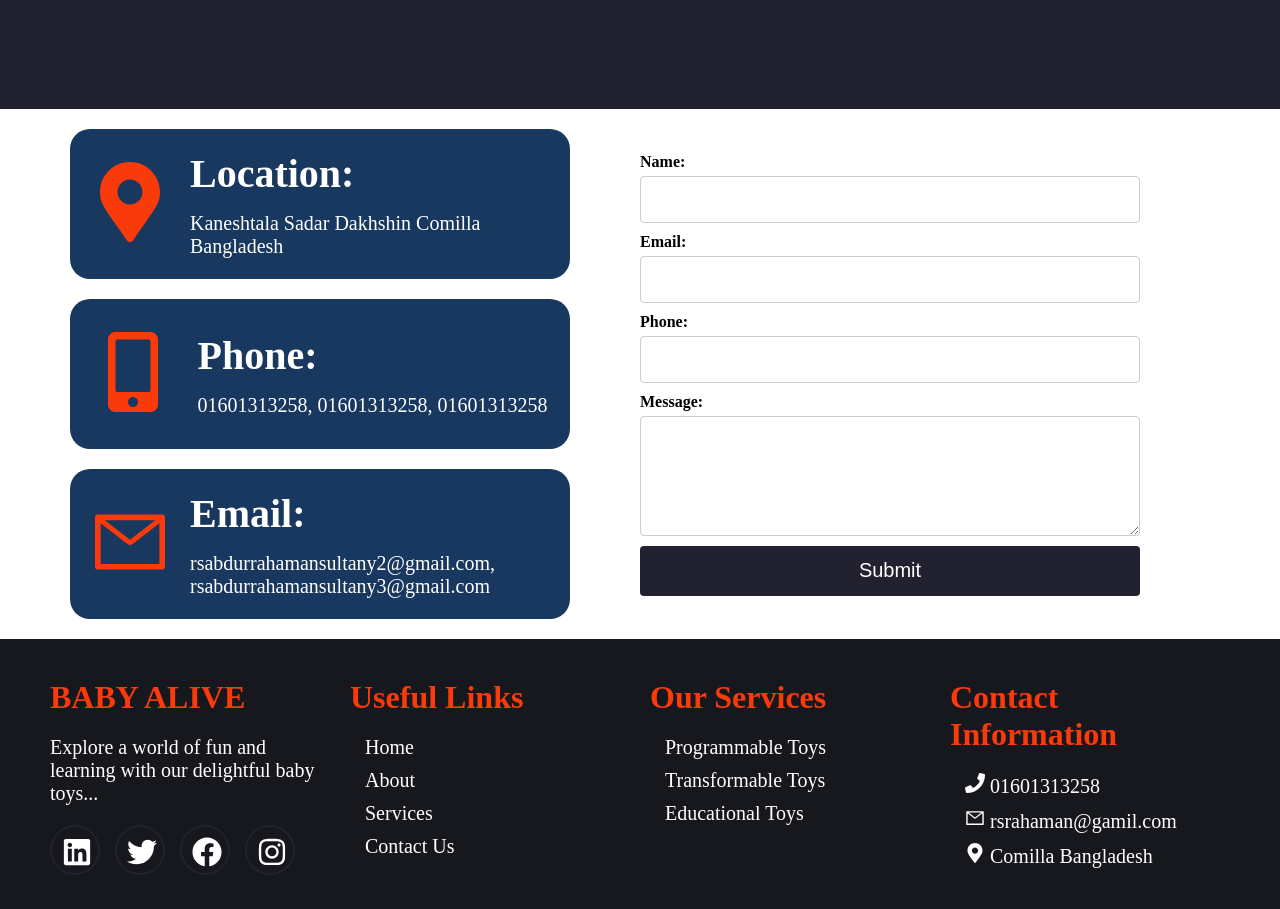
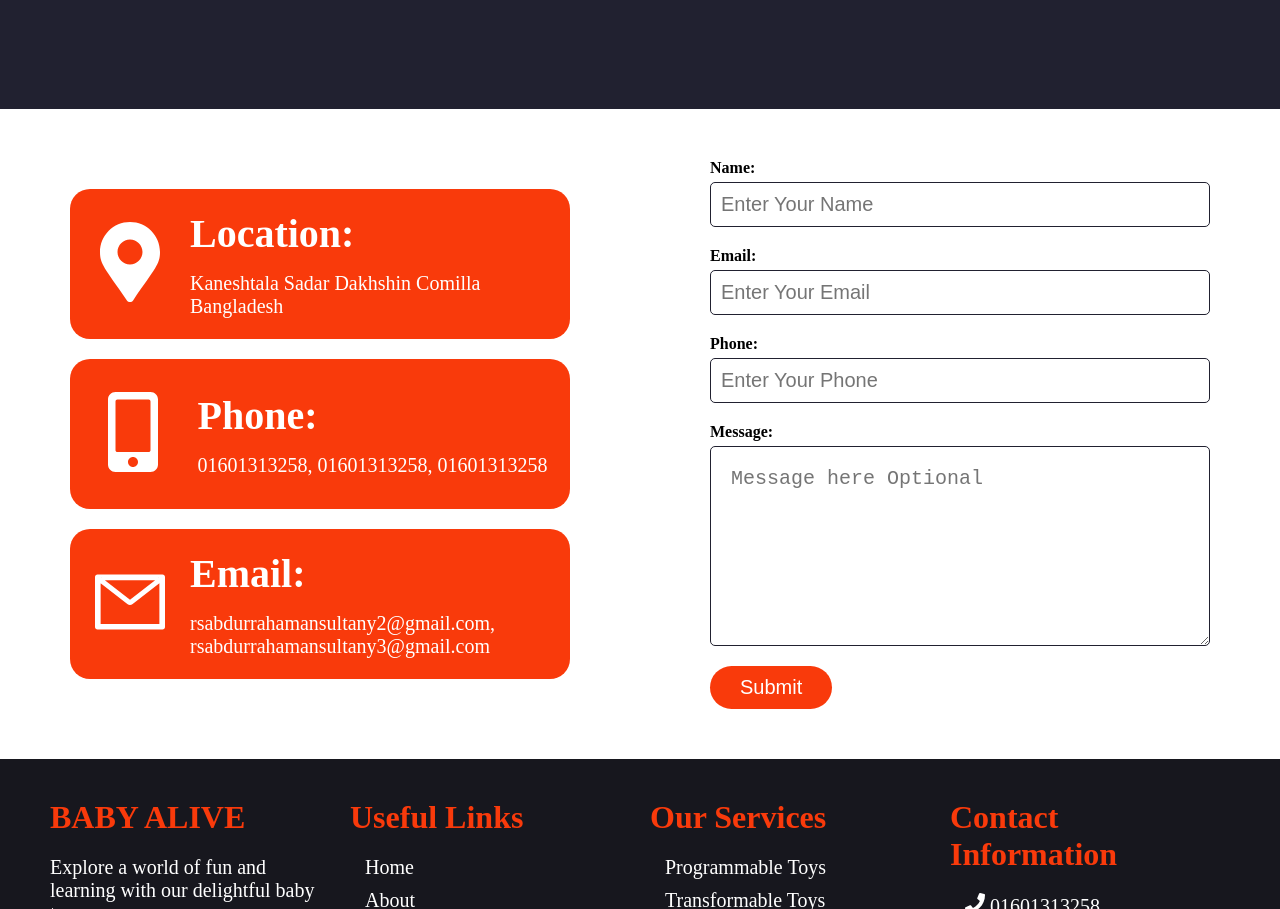
Before and after one commit to dev-rahaman/toy-merketplace-client, a React (Vite) app: page /contactus in a window 1280 px wide. Shown: the part 660-1569 px from the top of the page. Built offline with nearby package versions, Linux system fonts and the light colour scheme; no server answers.

Commit message:
contact us page edited

```diff
--- a/src/Components/Banner/Banner.css
+++ b/src/Components/Banner/Banner.css
@@ -18,6 +18,7 @@
   margin-top: 100px;
   font-size: 60px;
   height: 350px;
+  color: #fff;
 }
 
 .Banner-left p {
--- a/src/Pages/AddToy/addtoy.css
+++ b/src/Pages/AddToy/addtoy.css
@@ -59,9 +59,13 @@ textarea {
   border: 1px solid #212130;
   outline: none;
 }
-.toy-container input:focus,
+
+input[type="text"]:focus,
+input[type="email"]:focus,
+input[type="tel"]:focus,
+input[type="password"]:focus,
 textarea:focus {
-  border: 1px solid #36e0f7;
+  border: 1px solid #f93a0b;
 }
 
 @media screen and (max-width: 768px) {
--- a/src/Pages/ContactUs/ContactUs.jsx
+++ b/src/Pages/ContactUs/ContactUs.jsx
@@ -54,7 +54,7 @@ const ContactUs = () => {
       <div className="contact-us-container">
         <h2
           className="heading-blog"
-          style={{ color: "#2FC8DF", fontSize: "70px" }}
+          style={{ color: "#F93A0B", fontSize: "70px" }}
         >
           Contact Us
         </h2>
@@ -69,7 +69,7 @@ const ContactUs = () => {
           className="ascending"
           style={{
             fontWeight: "bold",
-            backgroundColor: "#2FC8DF",
+            backgroundColor: "#F93A0B",
             width: "200px",
             height: "50px",
             borderRadius: "50px 50px 50px 0px",
@@ -92,7 +92,7 @@ const ContactUs = () => {
                 <FaMapMarkerAlt
                   style={{
                     fontSize: "80px",
-                    color: "#F93A0B",
+                    color: "#fff",
                     marginRight: "20px",
                     display: "inline-block",
                   }}
@@ -111,7 +111,7 @@ const ContactUs = () => {
                 <FaMobileAlt
                   style={{
                     fontSize: "80px",
-                    color: "#F93A0B",
+                    color: "#fff",
                     marginRight: "20px",
                     display: "inline-block",
                   }}
@@ -130,7 +130,7 @@ const ContactUs = () => {
                 <AiOutlineMail
                   style={{
                     fontSize: "80px",
-                    color: "#F93A0B",
+                    color: "#fff",
                     marginRight: "20px",
                     display: "inline-block",
                   }}
@@ -146,22 +146,58 @@ const ContactUs = () => {
             </div>
           </div>
 
-          <div className="Contact-right">
-            <form>
+          <form
+            onSubmit={handleMessage}
+            className="req-rom"
+            id="contact-us-form-container"
+          >
+            <div className="form-group">
               <label name="name">Name:</label>
-              <input type="text" id="name" name="name" required />
-
+              <input
+                type="text"
+                id="name"
+                name="name"
+                required
+                placeholder="Enter Your Name"
+                defaultValue={user?.displayName}
+              />
+            </div>
+            <div className="form-group">
               <label name="email">Email:</label>
-              <input type="email" id="email" name="email" required />
-
+              <input
+                type="email"
+                id="email"
+                name="email"
+                required
+                placeholder="Enter Your Email"
+                defaultValue={user?.email}
+              />
+            </div>
+            <div className="form-group">
               <label name="phone">Phone:</label>
-              <input type="tel" id="phone" name="phone" required />
-
-              <label name="message">Message:</label>
-              <textarea id="message" name="message" rows="" required></textarea>
-              <input type="submit" value="Submit" className="ascending" />
-            </form>
-          </div>
+              <input
+                type="tel"
+                id="phone"
+                name="phone"
+                required
+                placeholder="Enter Your Phone"
+                defaultValue={user?.phoneNumber}
+              />
+            </div>
+            <div className="form-group">
+              <label name="phone">Message:</label>
+              <textarea
+                name="message"
+                id="contact-us-textarea"
+                cols="30"
+                rows="5"
+                placeholder="Message here Optional"
+              ></textarea>
+            </div>
+            <button type="submit" className="ascending">
+              Submit
+            </button>
+          </form>
         </div>
       </div>
     </>
--- a/src/Pages/ContactUs/contact-us.css
+++ b/src/Pages/ContactUs/contact-us.css
@@ -25,18 +25,13 @@
   justify-content: space-around;
   width: 500px;
   height: 150px;
-  background-color: #18385f;
+  background-color: #f93a0b;
   padding: 20px;
   margin: 20px auto;
   border-radius: 20px;
 }
 
 /* ======================== */
-.Contact-right form {
-  display: flex;
-  flex-direction: column;
-  /* width: 300px; */
-}
 
 .Contact-right label {
   font-weight: bold;
@@ -54,26 +49,12 @@
   border-radius: 4px;
 }
 
-.Contact-right textarea {
-  height: 120px;
+#contact-us-textarea {
+  height: 200px;
 }
-
-.Contact-right input[type="submit"] {
+#contact-us-form-container {
   width: 500px;
-  height: 50px;
-  background-color: #212130;
-  color: white;
-  border: none;
-  border-radius: 4px;
-  cursor: pointer;
 }
-
-.Contact-right input[type="submit"]:hover {
-  background-color: #18385f;
-  width: 500px;
-  height: 50px;
-}
-
 @media only screen and (max-width: 767px) {
   .Contact-left {
     flex-direction: column;
@@ -86,9 +67,11 @@
   .contact-left-container {
     width: auto;
   }
-
-  .Contact-right {
-    width: 100%;
-    overflow: hidden;
+  #contact-us-form-container {
+    width: 400px;
+  }
+  #contact-us-textarea {
+    width: 400px;
+    height: 200px;
   }
 }
--- a/src/index.css
+++ b/src/index.css
@@ -32,11 +32,11 @@ tr:nth-child(odd):hover {
 }
 tr:first-child {
   color: #212130;
-  background-color: #2fc8df;
+  background-color: #f93a0b;
 }
 tr:first-child:hover {
   color: #212130;
-  background-color: #2fc8df;
+  background-color: #f93a0b;
 }
 /* table end */
 /* SPINNER */
@@ -112,7 +112,7 @@ main {
   padding: 10px 25px;
   font-size: 20px;
   cursor: pointer;
-  background-color: #F93A0B;
+  background-color: #f93a0b;
   color: #fff;
 }
 
@@ -241,9 +241,6 @@ main {
   border: 1px solid #212130;
   border-radius: 5px;
   outline: none;
-}
-.req-rom input:focus {
-  border: 1px solid #36e0f7;
 }
 
 .req-rom button:hover {
```
